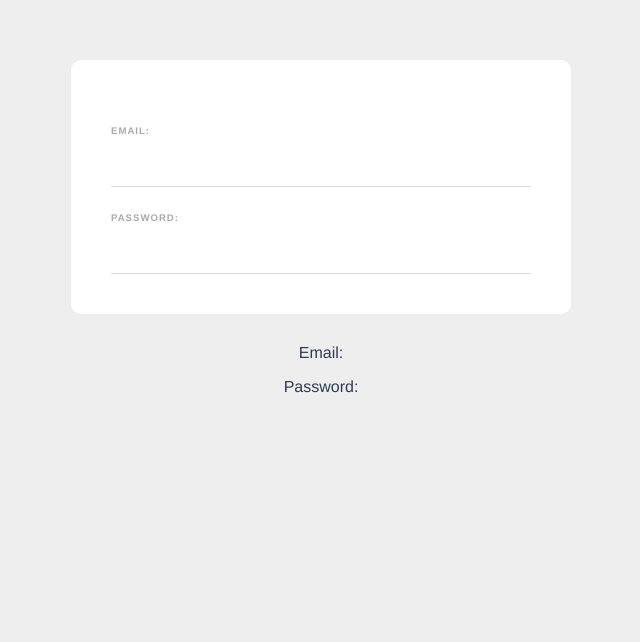
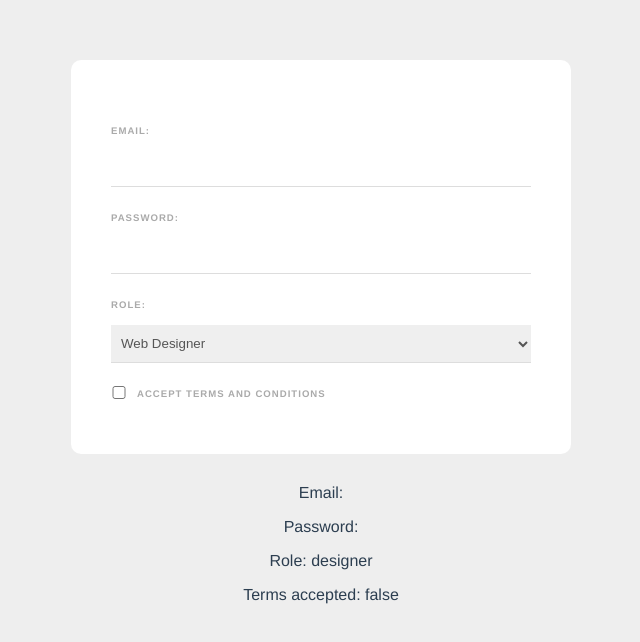
Before and after one commit to fiestalark/vue-web-form-tutorial, a Vue app: page / in a window 1280 px wide. Shown: the top 642 px of the page, without its empty margins (319-959 px from the left). Built offline with nearby package versions, Linux system fonts and the light colour scheme.

Commit message:
V-model with checkboxes

```diff
--- a/src/components/SignupForm.vue
+++ b/src/components/SignupForm.vue
@@ -6,9 +6,35 @@
 
     <label>Password:</label>
     <input type="password" required v-model="password">
+
+    <label>Role:</label>
+    <select v-model="role">
+        <option value="developer">Web Developer</option>
+        <option value="designer">Web Designer</option>
+    </select>
+    <div class="terms">
+        <input type="checkbox" v-model="terms" required>
+        <label>Accept terms and conditions</label>
+    </div>
+
+<!--     <div>
+        <input type="checkbox" value="Shaun" v-model="names">
+        <label>Shaun</label>
+    </div>
+    <div>
+        <input type="checkbox" value="Yoshi" v-model="names">
+        <label>Yoshi</label>
+    </div>
+    <div>
+        <input type="checkbox" value="Mario" v-model="names">
+        <label>Mario</label>
+    </div> -->
   </form>
   <p>Email: {{ email }}</p>
   <p>Password: {{ password }}</p>
+  <p>Role: {{ role }}</p>
+  <p>Terms accepted: {{ terms }}</p>
+<!--   <p>Names: {{ names }}</p> -->
 </template>
 
 <script>
@@ -16,7 +42,10 @@ export default {
     data() {
         return {
             email: '',
-            password: ''
+            password: '',
+            role: 'designer',
+            terms: false,
+/*             names: [] */
         }
     }
 }
@@ -40,7 +69,7 @@ export default {
         letter-spacing: 1px;
         font-weight: bold;
     }
-    input {
+    input, select {
         display: block;
         padding: 10px 6px;
         width: 100%;
@@ -49,4 +78,12 @@ export default {
         border-bottom: 1px solid #ddd;
         color: #555;
     }
+    input[type="checkbox"] {
+        display: inline-block;
+        width: 16px;
+        margin: 0 10px 0 0;
+        position: relative;
+        top: 2px;
+    }
+
 </style>
```
